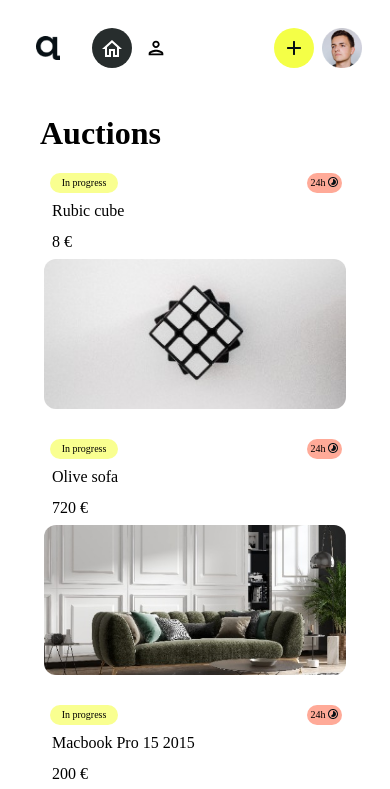
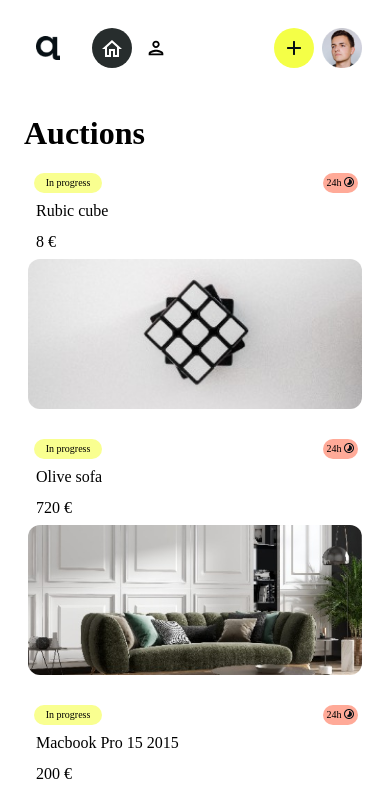
Before and after one commit to amadejaop/01-project-auctionbay-frontend-react, a React (Create React App) app: page /auctions in a window 390 px wide. Shown: the top 789 px of the page. Built offline with nearby package versions, Linux system fonts and the light colour scheme; the HTML template or start-up script is replaced by a standard one.

Commit message:
Add mobile view to auctions page, add bottom margin
Added bottom margin to the following pages: auctions, my auctions,
bidding, won.

```diff
--- a/src/assets/styles/Auctions.css
+++ b/src/assets/styles/Auctions.css
@@ -10,3 +10,13 @@
     flex-wrap: wrap;
     gap: 16px;
 }
+
+@media screen and (max-width: 528px) {
+    .auction-card-container {
+        margin: -15px 16px 16px 16px;
+    }
+
+    .auctions-title {
+        padding: 0 16px;
+    }
+}
--- a/src/assets/styles/Bidding.css
+++ b/src/assets/styles/Bidding.css
@@ -7,6 +7,6 @@
 
 @media screen and (max-width: 528px) {
     .bidding-container {
-        margin: 0 16px;
+        margin: 0 16px 16px 16px;
     }
 }
--- a/src/assets/styles/MyAuctions.css
+++ b/src/assets/styles/MyAuctions.css
@@ -183,7 +183,7 @@
     }
 
     .myauctions-container {
-        margin: 0 16px;
+        margin: 0 16px 16px 16px;
     }
 }
 
--- a/src/assets/styles/Won.css
+++ b/src/assets/styles/Won.css
@@ -7,6 +7,6 @@
 
 @media screen and (max-width: 528px) {
     .won-container {
-        margin: 0 16px;;
+        margin: 0 16px 16px 16px;
     }
 }
```
